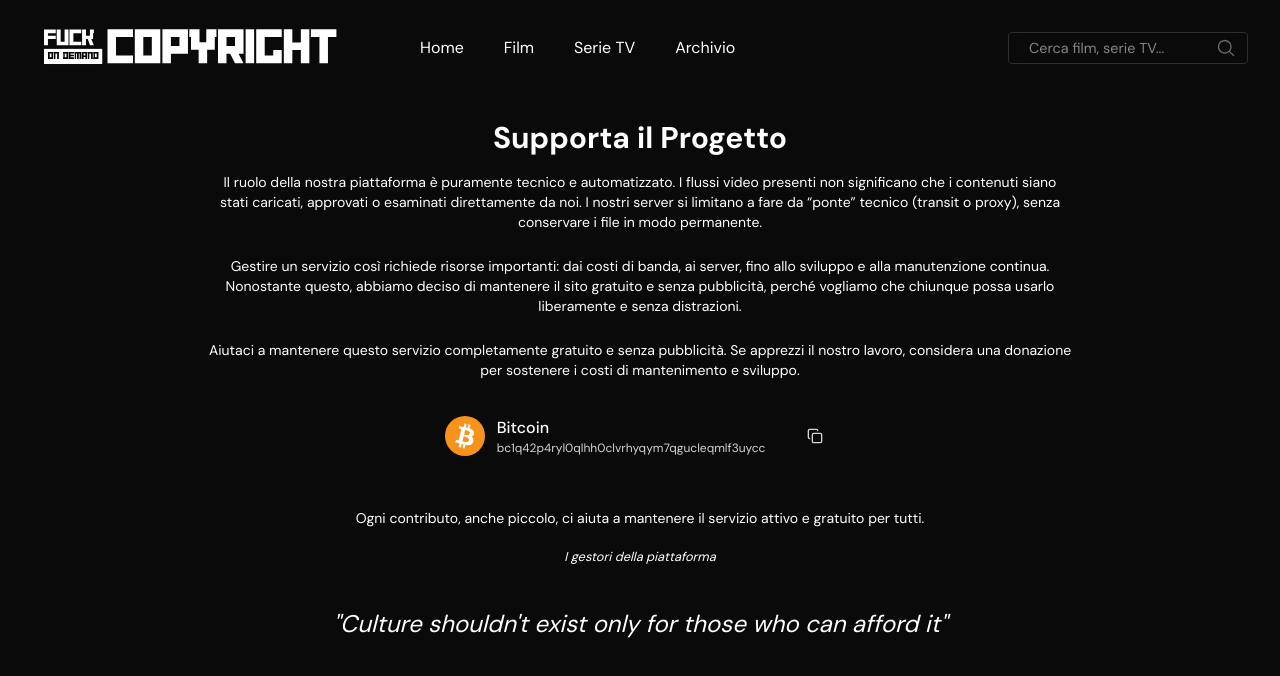
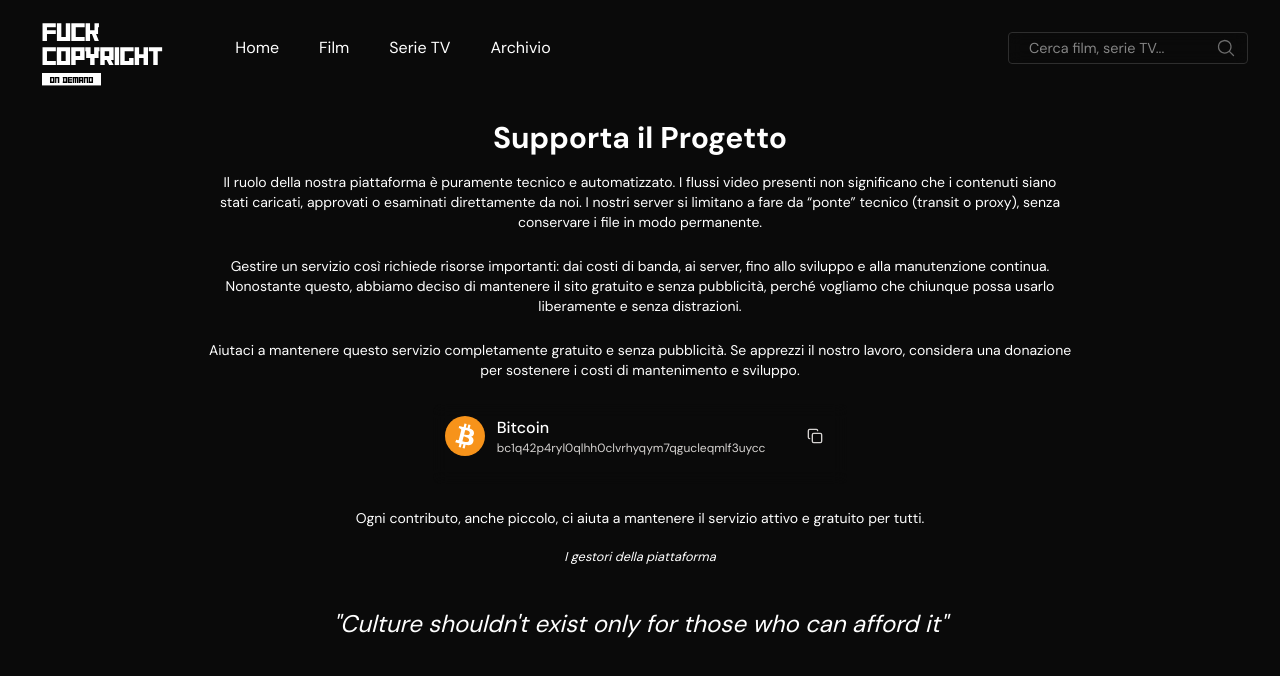
Before and after one commit to skibidiproject/streamingpirata, a Next.js app: page /info in a window 1280 px wide. Shown: the top 676 px of the page. Built offline with nearby package versions, Linux system fonts and the light colour scheme; no server answers.

Commit message:
fixare logo

```diff
--- a/src/app/_components/Episode.tsx
+++ b/src/app/_components/Episode.tsx
@@ -34,7 +34,7 @@ export default function Episode({ id, season, episode, title, description, still
     router.push(`/player/tv/${id}/${season}/${episode}`);
   }
 
-  const imageUrl = stillUrl || "https://www.hfrance.fr/wp-content/uploads/2025/06/1750435121218.jpg";
+  const imageUrl = stillUrl || "/no_cover.png";
 
   return (
     <div className="mt-5 py-1 rounded-lg flex items-start gap-4">
@@ -45,7 +45,7 @@ export default function Episode({ id, season, episode, title, description, still
       >
         {/* Loading spinner */}
         {isLoading && (
-          <div className="absolute inset-0 flex items-center justify-center bg-black rounded-md z-10">
+          <div className="absolute inset-0 flex items-center justify-center bg-black rounded-md z-5">
             <div className="animate-spin rounded-full h-8 w-8 border-b-2 border-white"></div>
           </div>
         )}
--- a/src/app/_components/HeroMediaCard.tsx
+++ b/src/app/_components/HeroMediaCard.tsx
@@ -7,6 +7,7 @@ import { useEffect, useState } from "react";
 import Image from "next/image";
 import { MediaData } from "./Mediadata";
 import CircleProgress from "./RatingCircle";
+import { notFound } from "next/navigation";
 
 interface HeroMediaCardProps {
   mediaID: string;
@@ -45,7 +46,7 @@ export default function HeroMediaCard({ mediaID, type }: HeroMediaCardProps) {
     async function getMediaData(mediaId: string, type: string): Promise<MediaData | null> {
       try {
         const res = await fetch(`${process.env.NEXT_PUBLIC_BASE_URL}/api/contents/${type}/${mediaId}`);
-        if (!res.ok) throw new Error('Errore nel fetch API');
+        if (!res.ok) notFound();
         const data = await res.json();
         return data;
       } catch (error) {
--- a/src/app/_components/NavBar.tsx
+++ b/src/app/_components/NavBar.tsx
@@ -57,7 +57,7 @@ function Navbar({ alwaysTransparent = false }: NavBarProps) {
   return (
     <>
       <header
-        className={`fixed z-50 duration-500
+        className={`fixed z-150 duration-500
     ${!alwaysTransparent
             ? (scrolled
               ? 'bg-black/80 backdrop-blur-md shadow-md border-b-[#212121]'
@@ -69,7 +69,7 @@ function Navbar({ alwaysTransparent = false }: NavBarProps) {
         {/* SINISTRA: Logo + Menu link */}
         <div className="flex items-center gap-x-10">
           <Link href="/">
-            <img src="/logo.svg" alt="Logo" className="w-85 h-auto lg:block hidden mt-[-0.2rem]" />
+            <img src="/logo_m.svg" alt="Logo" className="h-[5rem] lg:block hidden mt-[-0.2rem]" />
             <img src="/logo_m.svg" alt="Logo" className="w-32 h-auto lg:hidden block mt-[-0.75rem]" />
           </Link>
 
@@ -123,7 +123,7 @@ function Navbar({ alwaysTransparent = false }: NavBarProps) {
 
       {/* Mobile fullscreen menu */}
       <div
-        className={`fixed inset-0 bg-black text-white z-40 flex flex-col items-center justify-center space-y-8 text-3xl transition-all duration-500 ${menuOpen ? 'opacity-100 pointer-events-auto scale-100' : 'opacity-0 pointer-events-none scale-95'
+        className={`fixed inset-0 bg-black text-white z-150 flex flex-col items-center justify-center space-y-8 text-3xl transition-all duration-500 ${menuOpen ? 'opacity-100 pointer-events-auto scale-100' : 'opacity-0 pointer-events-none scale-95'
           }`}
       >
         <ul className="text-center space-y-6">
```
Also changed, not shown: public/no_cover.png (added).
